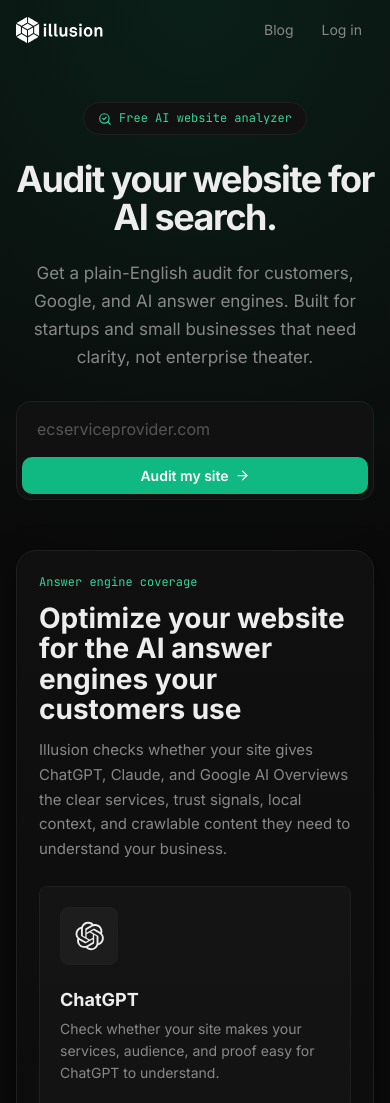
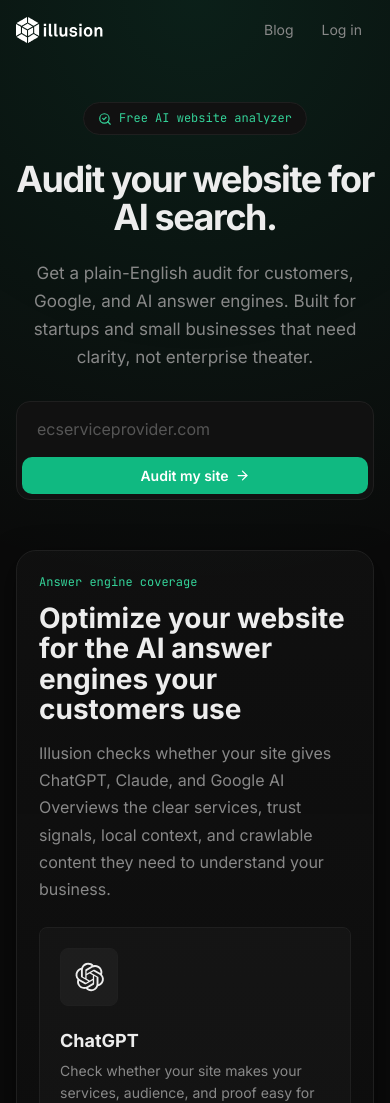
Before and after one commit to davidkc0/ai_seo, a React (Vite) app in the folder frontend/: page /analyze in a window 390 px wide. Shown: the top 1103 px of the page. Built offline with nearby package versions, Linux system fonts and the light colour scheme; no server answers.

Commit message:
small tweak to anaylizer page

```diff
--- a/frontend/src/pages/Analyze.css
+++ b/frontend/src/pages/Analyze.css
@@ -131,10 +131,9 @@
 }
 
 .answer-platforms-header {
-  display: grid;
-  grid-template-columns: minmax(0, 1.25fr) minmax(280px, 0.75fr);
-  gap: 28px;
-  align-items: end;
+  display: flex;
+  flex-direction: column;
+  gap: 16px;
   margin-bottom: 24px;
 }
 
@@ -155,10 +154,11 @@
 }
 
 .answer-platforms-header p {
+  max-width: 820px;
   margin: 0;
   color: var(--text-muted);
-  font-size: 15px;
-  line-height: 1.65;
+  font-size: 16px;
+  line-height: 1.7;
 }
 
 .answer-platforms-grid {
@@ -232,12 +232,6 @@
 }
 
 @media (max-width: 900px) {
-  .answer-platforms-header {
-    grid-template-columns: 1fr;
-    gap: 14px;
-    align-items: start;
-  }
-
   .answer-platforms-grid {
     grid-template-columns: 1fr;
   }
```
